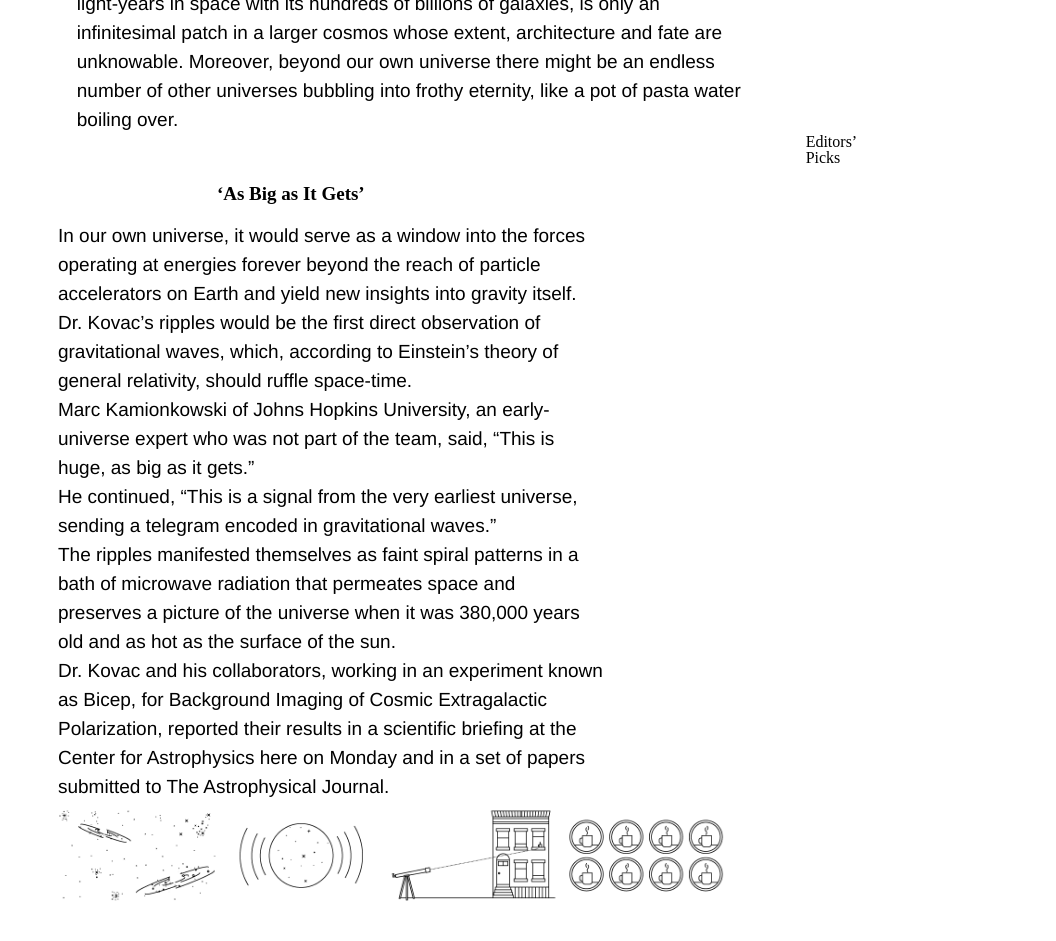
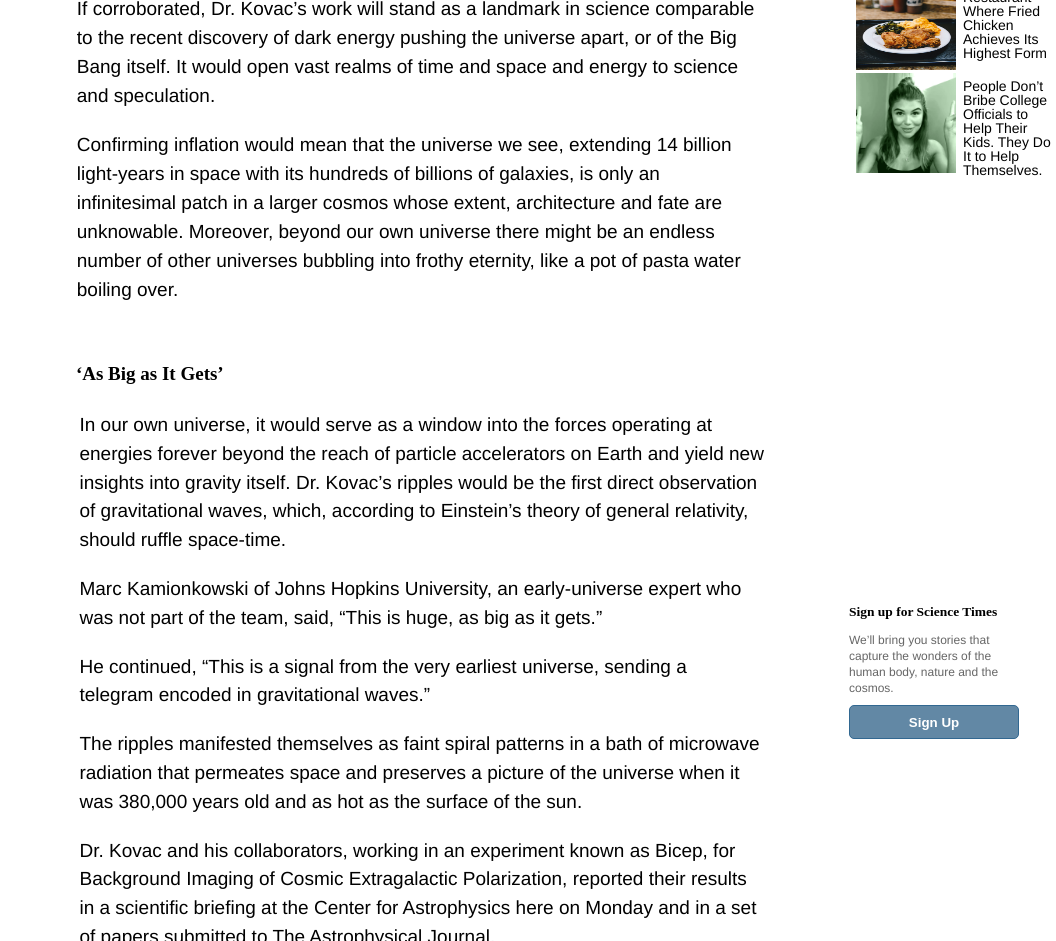
Before and after one commit to Mesi21/New-York-Times-Article, a plain HTML site: page index.html in a window 1280 px wide. Shown: the part 1859-2800 px from the top of the page, without its empty margins (224-1280 px from the left). Drawn offline with Linux system fonts and the light colour scheme.

Commit message:
editing the second sidebar

```diff
--- a/index.html
+++ b/index.html
@@ -80,11 +80,15 @@
                 <img src="Media/Theory.png" alt="Theory of Inflation">
             </div>
         </div>
-        <div class="sidebar-2">
-            <h3>Editors’ Picks</h3>
+    </div>
+<div class="sidebar-2">
+    <h3>Sign up for Science Times</h3>
+    <p>We’ll bring you stories that capture the wonders of the human body, nature and the cosmos.</p>
+    <button type="submit">Sign Up</button>
+</div>
+<h3>The Theory of Inflation</h3>
+<p>Astronomers have found evidence to support the theory of inflation, which explains how the universe expanded so uniformly and so quickly in the instant after the Big Bang 13.8 billion years ago.</p>
 
-        </div>
-    </div>
-    </div>
+
 </body>
 </html>
--- a/styles/style.css
+++ b/styles/style.css
@@ -151,6 +151,9 @@ p{
     display: flex;
     flex-direction: row;
 }
+.article-1 p{
+    padding: 10px 0px 10px 0px;
+}
 .sidebar-1{
     float: right;
     height: 100%;
@@ -183,20 +186,27 @@ p{
 }
 .second-part{
     display: flex;
+    width: 53%;
 }
 .second{
     display: flex;
     margin-top: 50px;
     align-items: center;
     flex-direction: column;
+
 }
 .article-2{
     font-size: 1.1875rem ;
-    line-height: 1.8125rem;
+    line-height: 1.8rem;
     font-family: 'times new roman',times,serif;
     margin-top: 18px;
-    width: 53%;
+    width: 70%;
     padding-left: 80px;
+    flex-direction: center;
+    margin-left: 233px;
+}
+.article-2 p{
+    padding: 10px 0px 10px 0px;
 }
 .second img{
     width: 600;
@@ -205,5 +215,40 @@ p{
 .second h3{
     font-size: 1.1875rem ;
     font-weight: bold;
-    justify-content: flex-start;
+    text-align: left;
+    width: 50%;
+    padding-left: 110px;
 }
+.sidebar-2 {
+    width: 170px;
+    float: right;
+    bottom: 970px;
+    position: relative;
+    margin-right: 37px;
+    line-height: 1rem;
+    font-size: 0.8425rem;
+}
+.sidebar-2 button {
+    background-color:  #6288a5;
+    color: white;
+    border: 1px solid #326891;
+    font-weight: bold;
+    padding: 9px;
+    height: 34px;
+    border-radius: 5px;
+    width: 100%;
+}
+.sidebar-2 button:hover {
+    background-color: #326891;
+    cursor: pointer;
+}
+.sidebar-2 h3 {
+    font-weight: bold;
+    line-height: 1.4rem;
+}
+.sidebar-2 p {
+    padding: 9px 0px;
+    font-size: 12px;
+    color: rgb(102, 102, 102);
+    font-style: normal;
+}
```
